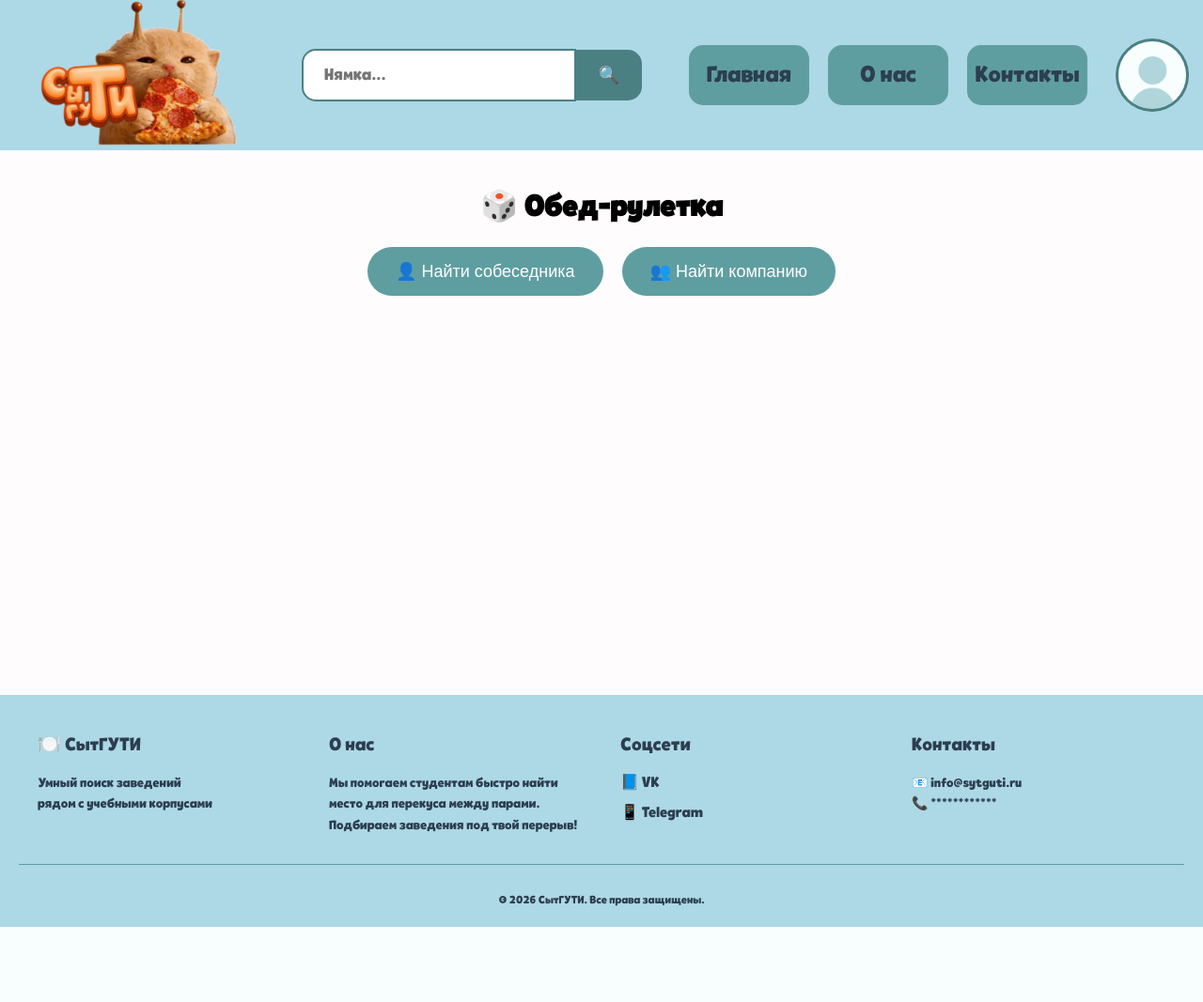
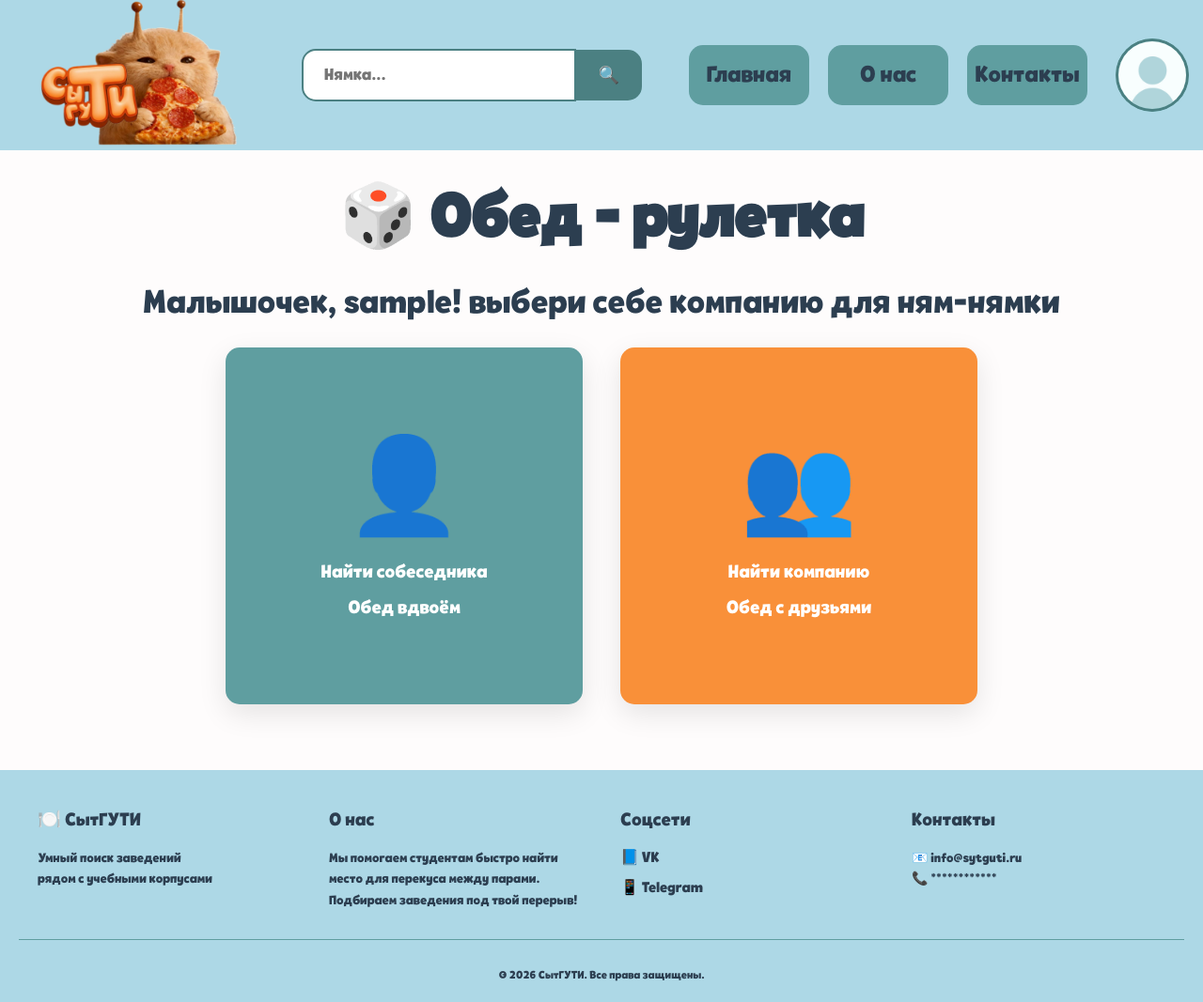
Before and after one commit to krktmmm/eda_trpo, a Django app: page /roulette/ in a window 1280 px wide. Shown: the whole page at 94% size. Before the commit the page ends 987 px from the top, so only its background shows below. Run offline with Django 5.2, Linux system fonts and the light colour scheme; the visitor is signed in with stand-in values (Sample User, id 1).

Commit message:
feat: улучшен дизайн страницы регистрации и добавлен дизайн для страницы рулетки

```diff
--- a/roulette/templates/roulette/roulette.html
+++ b/roulette/templates/roulette/roulette.html
@@ -5,12 +5,30 @@
 
 {% block content %}
 
+<div class="greeting">
+    <h1>🎲 Обед - рулетка</h1>
+    {% if user.is_authenticated %}
+            <p>Малышочек, {{ user.username }}! выбери себе компанию для ням-нямки</p>
+        {% endif %}
+</div>
+
+
 <div class="roulette-container">
-    <h1>🎲 Обед-рулетка</h1>
-
     <div class="roulette-buttons">
-        <button id="solo-btn" class="roulette-mode-btn">👤 Найти собеседника</button>
-        <button id="group-btn" class="roulette-mode-btn">👥 Найти компанию</button>
+        <button id="solo-btn" class="roulette-mode-btn">
+            <div class="btn-inner">
+                <span class="btn-icon">👤</span>
+                <h2>Найти собеседника</h2>
+                <p>Обед вдвоём</p>
+            </div>
+        </button>
+        <button id="group-btn" class="roulette-mode-btn">
+            <div class="btn-inner">
+                <span class="btn-icon">👥</span>
+                <h2>Найти компанию</h2>
+                <p>Обед с друзьями</p>
+            </div>
+        </button>
     </div>
 
     <!-- ФОРМА ДЛЯ СОЛО-РЕЖИМА -->
--- a/static/greeting.css
+++ b/static/greeting.css
@@ -5,7 +5,7 @@
     max-width: 1200px;             /* Максимальная ширина как у шапки */
     margin: 0 auto;                /* Центрируем на странице */
     padding: 10px;                 /* Внутренние отступы */
-    text-align: start;             /* Текст по центру */
+    text-align: center;
 }
 
 /* СТИЛЬ ДЛЯ ЗАГОЛОВКА ВНУТРИ ПРИВЕТСТВИЯ */
@@ -22,4 +22,5 @@
     font-size: 36px;
     line-height: 1.5;
     margin-top: 5px;
+    text-align: center;
 }
--- a/static/roulette.css
+++ b/static/roulette.css
@@ -1,71 +1,123 @@
 @charset "UTF-8";
 
-.roulette-container {
-    max-width: 600px;
-    margin: 40px auto;
-    text-align: center;
+/* КОНТЕЙНЕР ДЛЯ КАРТОЧЕК */
+.roulette-buttons {
+    display: flex;
+    justify-content: center;
+    align-items: center;
+    gap: 40px;
+    min-height: 50vh;
+    flex-wrap: wrap;
 }
 
-.roulette-buttons {
-    display: flex;
-    gap: 20px;
-    justify-content: center;
-    margin: 20px 0;
+/* ТЕКСТ ВНУТРИ КАРТОЧЕК */
+.roulette-mode-btn {
+    text-decoration: none;
+    text-align: center;
+    background: none;
+    border: none;
+    cursor: pointer;
+    padding: 0;
 }
 
-.roulette-mode-btn {
-    padding: 15px 30px;
-    font-size: 18px;
+/* КАРТОЧКА СОЛО */
+.roulette-mode-btn .btn-inner {
     background: #5F9EA0;
-    color: white;
-    border: none;
-    border-radius: 30px;
-    cursor: pointer;
-    transition: 0.3s;
+    padding: 60px 40px;
+    border-radius: 15px;
+    box-shadow: 0 10px 30px #0000001a;
+    transition: transform 0.3s, box-shadow 0.3s;
+    width: 380px;
+    height: 380px;
+    display: flex;
+    flex-direction: column;
+    justify-content: center;
+    align-items: center;
 }
 
-.roulette-mode-btn:hover {
+/* КАРТОЧКА ГРУППА */
+.roulette-mode-btn:last-child .btn-inner {
     background: #f99039;
-    transform: scale(1.05);
 }
 
+/* ЭФФЕКТ ПРИ НАВЕДЕНИИ */
+.roulette-mode-btn .btn-inner:hover {
+    transform: scale(1.05);
+    box-shadow: 0 15px 40px #00000033;
+}
+
+/* ИКОНКИ В КАРТОЧКАХ */
+.btn-icon {
+    font-size: 100px;
+}
+
+/* ЗАГОЛОВОК В КАРТОЧКАХ */
+.roulette-mode-btn h2 {
+    color: white;
+    margin-top: 20px;
+    font-family: 'Tobi';
+    font-weight: normal;
+}
+
+/* ОПИСАНИЕ КАРТОЧКИ */
+.roulette-mode-btn p {
+    color: white;
+    font-family: 'Tobi';
+    font-size: 20px;
+    margin-top: 10px;
+}
+
+/* ФОРМЫ НАСТРОЕК ПОИСКА */
 .roulette-form {
     background: #f5f5f5;
     padding: 20px;
     border-radius: 15px;
     margin-top: 20px;
+    max-width: 40%;
+    margin-left: auto;
+    margin-right: auto;
 }
 
-.roulette-form select, .roulette-form input {
+/* ЗАГОЛОВОК ФОРМЫ */
+.roulette-form h2 {
+    font-family: 'Tobi';
+    color: #2c3e50;
+    margin-bottom: 20px;
+    text-align: center;
+}
+
+/* ВЫПАДАЮЩИЕ СПИСКИ И ПОЛЯ ВВОДА */
+.roulette-form select,
+.roulette-form input {
     width: 100%;
     padding: 10px;
     margin: 10px 0;
-    border-radius: 10px;
+    border-radius: 15px;
     border: 1px solid #ccc;
+    font-family: 'Tobi';
 }
 
+/*  КНОПКА ФОРМЫ */
 .roulette-form button {
     background: #f99039;
     color: white;
     border: none;
     padding: 12px;
     width: 100%;
-    border-radius: 30px;
+    border-radius: 15px;
     font-size: 18px;
     cursor: pointer;
+    transition: 0.3s;
+    font-family: 'Tobi';
 }
 
+/* КНОПКА ФОРМЫ ПРИ НАВЕДЕНИИ */
+.roulette-form button:hover {
+    background: #5F9EA0;
+    transform: scale(1.02);
+}
+
+/* СКРЫТИЕ ЭЛЕМЕНТОВ */
 .hidden {
     display: none;
 }
-
-.result-card {
-    background: white;
-    padding: 20px;
-    border-radius: 20px;
-    box-shadow: 0 10px 30px rgba(0,0,0,0.2);
-}
-
-.result-card p {
-    margin: 10px 0;
-}
```
Also changed, not shown: static/auth.css (+42 -12 lines), templates/registration/auth.html (+1 -26 lines).
